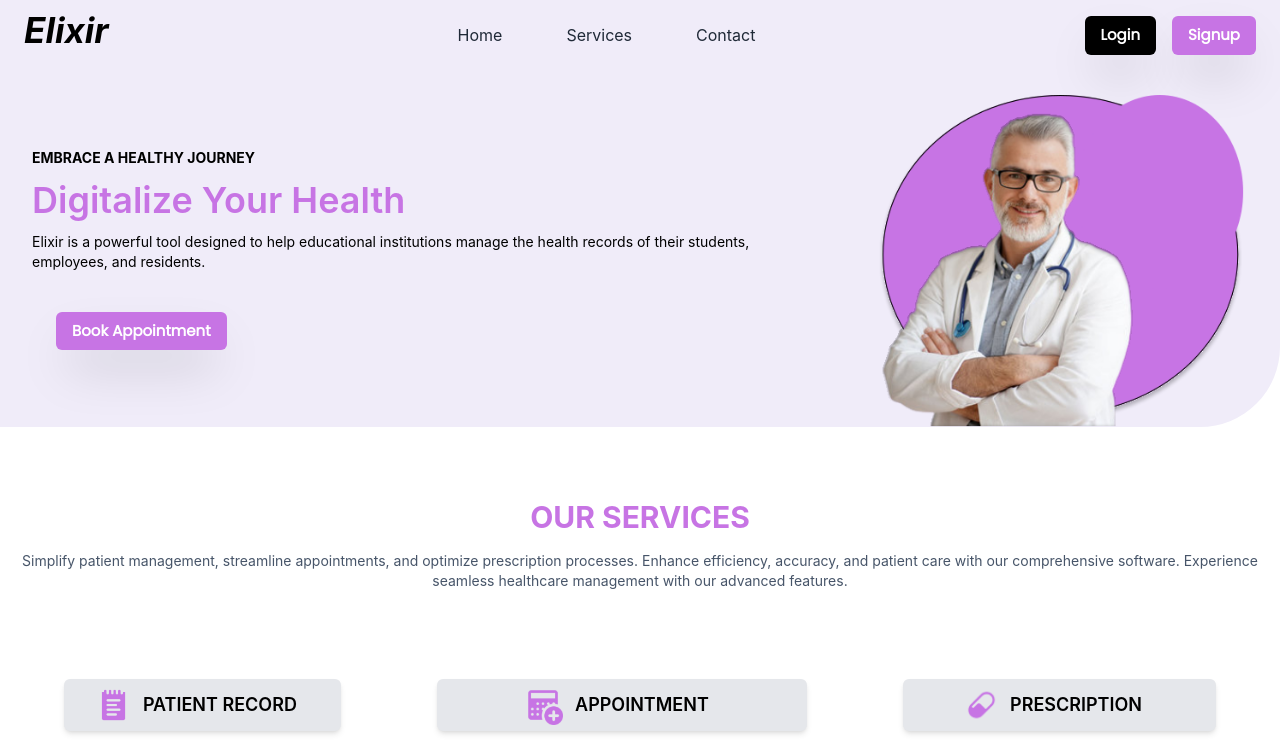
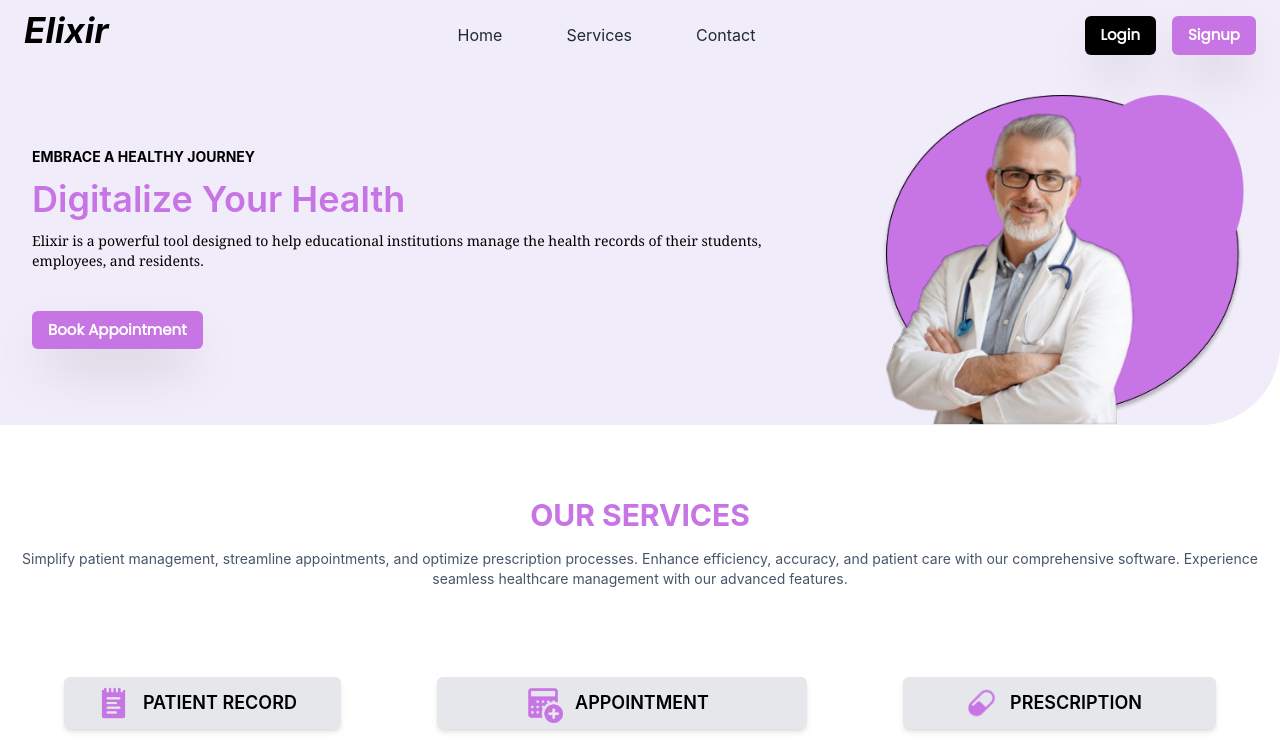
Before and after one commit to ManavJethva/Summer-Mini-Project, a React (Create React App) app in the folder client/: page / in a window 1280 px wide. Shown: the top 743 px of the page. Built offline with nearby package versions, Linux system fonts and the light colour scheme.

Commit message:
Book Appointment button change

```diff
--- a/client/src/pages/landing/Landing.js
+++ b/client/src/pages/landing/Landing.js
@@ -54,14 +54,14 @@ const Landing = () => {
                   Digitalize Your Health
                 </h1>
               </div>
-              <div className="md:text-md text-sm">
+              <div className="md:text-md text-sm font-serif">
                 <p>
                   Elixir is a powerful tool designed to help educational
                   institutions manage the health records of their students,
                   employees, and residents.
                 </p>
               </div>
-              <div className="mt-4 p-6">
+              <div className="mt-4 py-6">
                 <ButtonPurple>Book Appointment</ButtonPurple>
               </div>
             </div>
```
Also changed, not shown: client/src/pages/patientRecord/PatientRecod.jsx (added), client/src/pages/patientRecord/styles.module.css (added).
